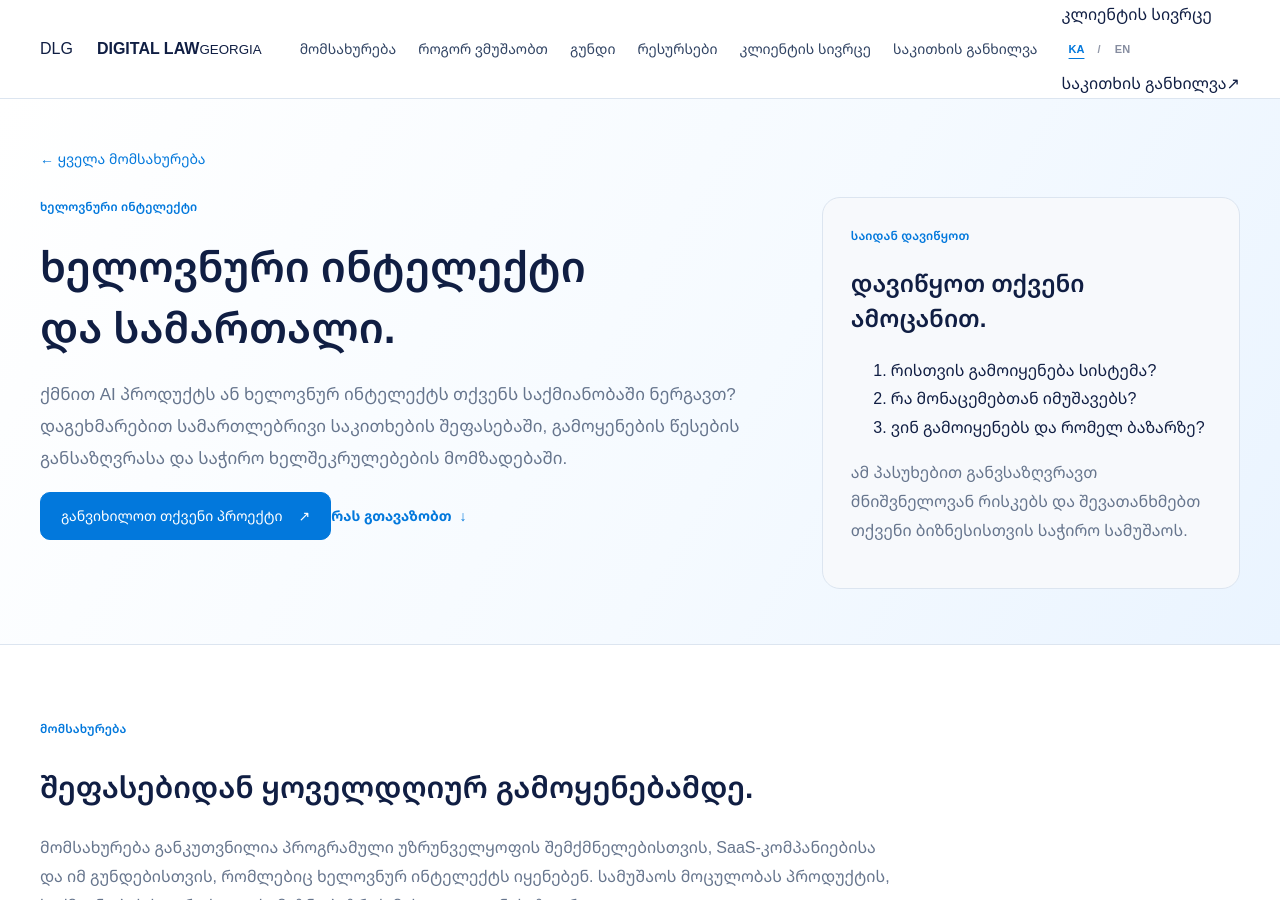
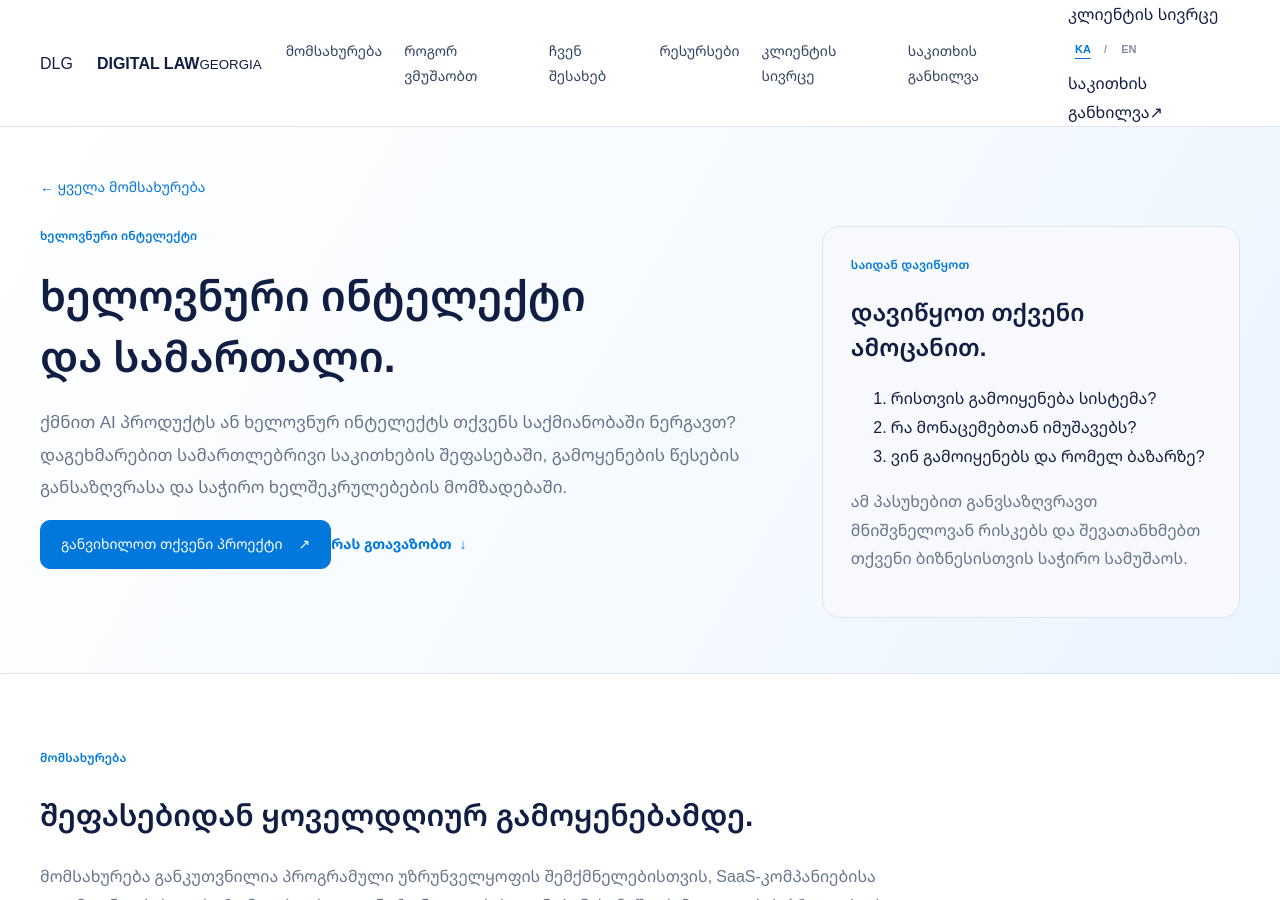
Before and after one commit to luka019/lukaswebsite, a Jekyll site: the page built from services/ai/index.html, in a window 1280 px wide and 900 px high. Built offline with Jekyll 4.4.1, drawn with Linux system fonts in a browser that asks for light colours.

Commit message:
refine: remove team navigation and publish updated image carousel assets

```diff
--- a/_includes/resource-header.html
+++ b/_includes/resource-header.html
@@ -4,7 +4,7 @@
     <nav class="site-nav law-nav" id="site-nav" aria-label="მთავარი ნავიგაცია" data-en-aria="Main navigation">
       <a href="/#services" data-en="Services">მომსახურება</a>
       <a href="/#approach" data-en="How we work">როგორ ვმუშაობთ</a>
-      <a href="/#about" data-en="Our team">გუნდი</a>
+      <a href="/#about" data-en="About">ჩვენ შესახებ</a>
       <a href="/resources/" data-site-link data-en="Insights">რესურსები</a>
       <a class="law-nav-mobile-client" href="/client/" data-site-link data-en="Client space">კლიენტის სივრცე</a>
       <a class="law-nav-mobile-cta" href="/client/?consultation=1" data-site-link data-en="Discuss your matter">საკითხის განხილვა</a>
```
